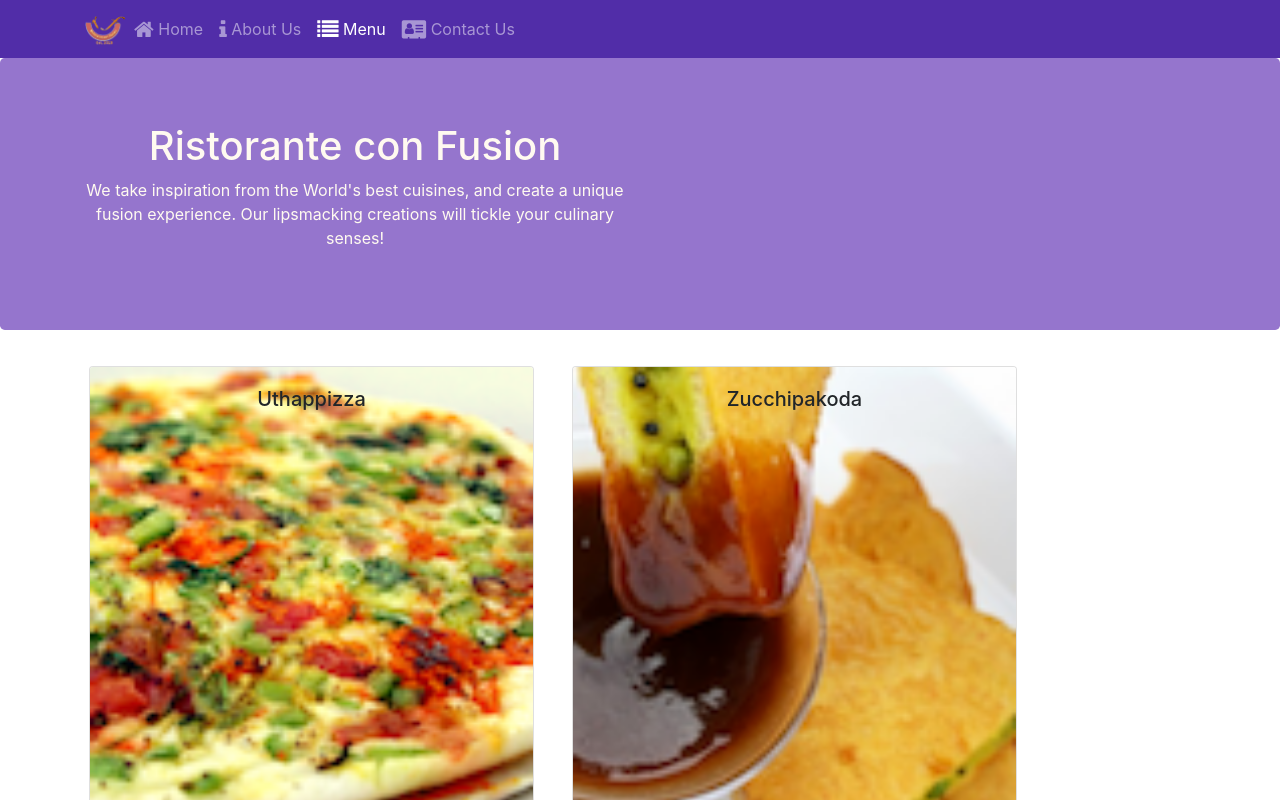
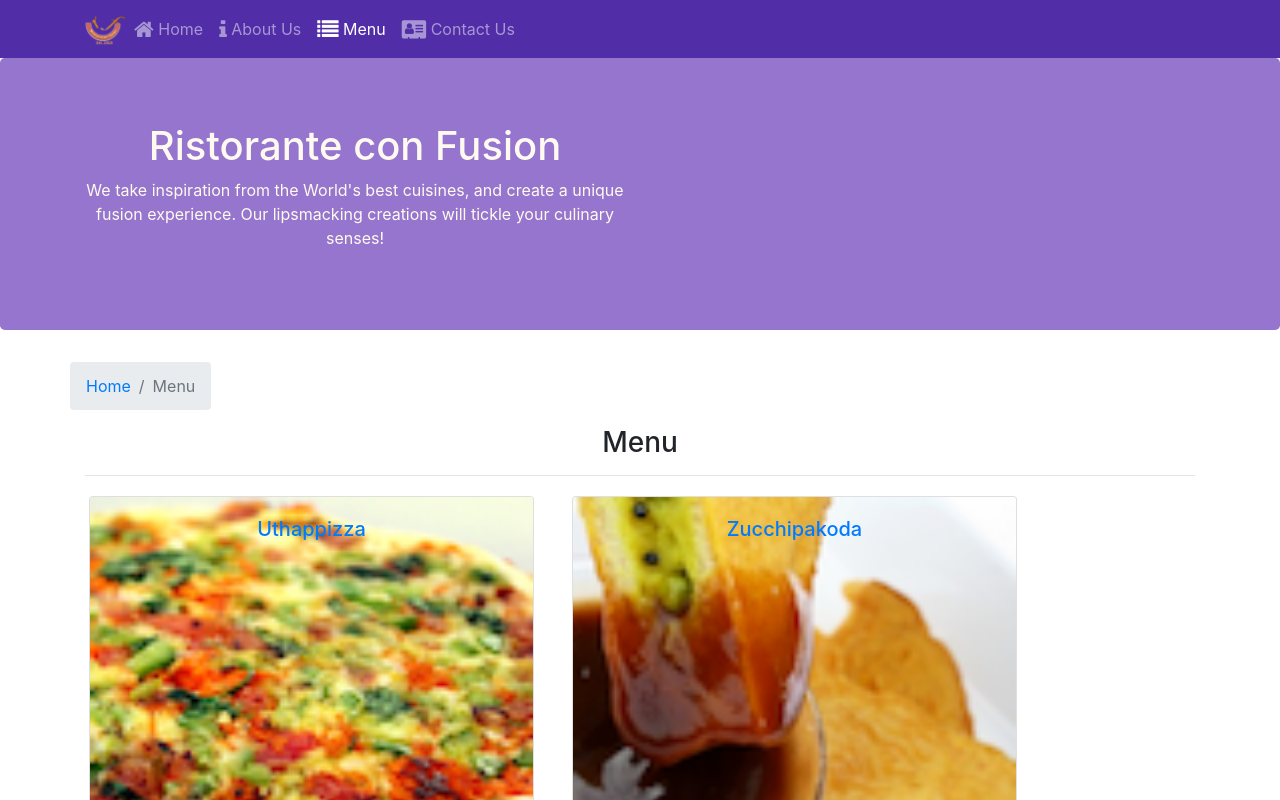
Before and after one commit to nhtc/FunixReactJS, a React (Create React App) app: page /menu in a window 1280 px wide. Shown: the top 800 px of the page. Built offline with nearby package versions, Linux system fonts and the light colour scheme.

Commit message:
Single Page Applications Part 2

```diff
--- a/src/components/ContactComponent.js
+++ b/src/components/ContactComponent.js
@@ -1,8 +1,21 @@
 import React from "react";
-
+import { Breadcrumb, BreadcrumbItem } from "reactstrap";
+import { Link } from "react-router-dom";
 function Contact(props) {
 	return (
 		<div className="container">
+			<div className="row">
+				<Breadcrumb>
+					<BreadcrumbItem>
+						<Link to="/home">Home</Link>
+					</BreadcrumbItem>
+					<BreadcrumbItem active>Contatc Us</BreadcrumbItem>
+				</Breadcrumb>
+				<div className="col-12">
+					<h3>Contatc Us</h3>
+					<hr />
+				</div>
+			</div>
 			<div className="row row-content">
 				<div className="col-12">
 					<h3>Location Information</h3>
--- a/src/components/DishdetailComponent.js
+++ b/src/components/DishdetailComponent.js
@@ -1,6 +1,14 @@
 import React from "react";
-import { Card, CardImg, CardText, CardBody, CardTitle } from "reactstrap";
-
+import {
+	Card,
+	CardImg,
+	CardText,
+	CardBody,
+	CardTitle,
+	Breadcrumb,
+	BreadcrumbItem,
+} from "reactstrap";
+import { Link } from "react-router-dom";
 function RenderDish({ dish }) {
 	return (
 		<div className="col-12 col-md-5 m-1">
@@ -16,7 +24,7 @@
 }
 
 function RenderComments({ comments }) {
-	console.log(comments);
+	console.log(typeof comments);
 	if (comments != null) {
 		return (
 			<div className="col-12 col-md-5 m-1">
@@ -52,8 +60,26 @@
 		return (
 			<div className="container">
 				<div className="row">
-					<RenderDish dish={props.dish} />
-					<RenderComments comments={props.dish.comments} />
+					<Breadcrumb>
+						<BreadcrumbItem>
+							<Link to="/menu">Menu</Link>
+						</BreadcrumbItem>
+						<BreadcrumbItem active>
+							{props.dish.name}
+						</BreadcrumbItem>
+					</Breadcrumb>
+					<div className="col-12">
+						<h3>{props.dish.name}</h3>
+						<hr />
+					</div>
+				</div>
+				<div className="row">
+					<div className="col-12 col-md-5 m-1">
+						<RenderDish dish={props.dish} />
+					</div>
+					<div className="col-12 col-md-5 m-1">
+						<RenderComments comments={props.comments} />
+					</div>
 				</div>
 			</div>
 		);
--- a/src/components/MainComponent.js
+++ b/src/components/MainComponent.js
@@ -45,6 +45,24 @@
 				/>
 			);
 		};
+
+		const DishWithId = ({ match }) => {
+			return (
+				<DishDetail
+					dish={
+						this.state.dishes.filter(
+							(dish) =>
+								dish.id === parseInt(match.params.dishId, 10)
+						)[0]
+					}
+					comments={this.state.comments.filter(
+						(comment) =>
+							comment.dishId === parseInt(match.params.dishId, 10)
+					)}
+				/>
+			);
+		};
+
 		return (
 			<div>
 				<Header />
@@ -55,6 +73,7 @@
 						path="/menu"
 						component={() => <Menu dishes={this.state.dishes} />}
 					/>
+					<Route path="/menu/:dishId" component={DishWithId} />
 					<Route exact path="/contactus" component={Contact} />
 					<Redirect to="/home" />
 				</Switch>
--- a/src/components/MenuComponent.js
+++ b/src/components/MenuComponent.js
@@ -1,13 +1,23 @@
 import React from "react";
-import { Card, CardImg, CardImgOverlay, CardTitle } from "reactstrap";
+import { Link } from "react-router-dom";
+import {
+	Card,
+	CardImg,
+	CardImgOverlay,
+	CardTitle,
+	Breadcrumb,
+	BreadcrumbItem,
+} from "reactstrap";
 
 function RenderMenuItem({ dish, onClick }) {
 	return (
 		<Card key={dish.id}>
-			<CardImg width="100%" src={dish.image} alt={dish.name} />
-			<CardImgOverlay>
-				<CardTitle>{dish.name}</CardTitle>
-			</CardImgOverlay>
+			<Link to={`/menu/${dish.id}`}>
+				<CardImg width="100%" src={dish.image} alt={dish.name} />
+				<CardImgOverlay>
+					<CardTitle>{dish.name}</CardTitle>
+				</CardImgOverlay>
+			</Link>
 		</Card>
 	);
 }
@@ -21,6 +31,18 @@
 	});
 	return (
 		<div className="container">
+			<div className="row">
+				<Breadcrumb>
+					<BreadcrumbItem>
+						<Link to="/home">Home</Link>
+					</BreadcrumbItem>
+					<BreadcrumbItem active>Menu</BreadcrumbItem>
+				</Breadcrumb>
+				<div className="col-12">
+					<h3>Menu</h3>
+					<hr />
+				</div>
+			</div>
 			<div className="row">{menu}</div>
 		</div>
 	);
```
